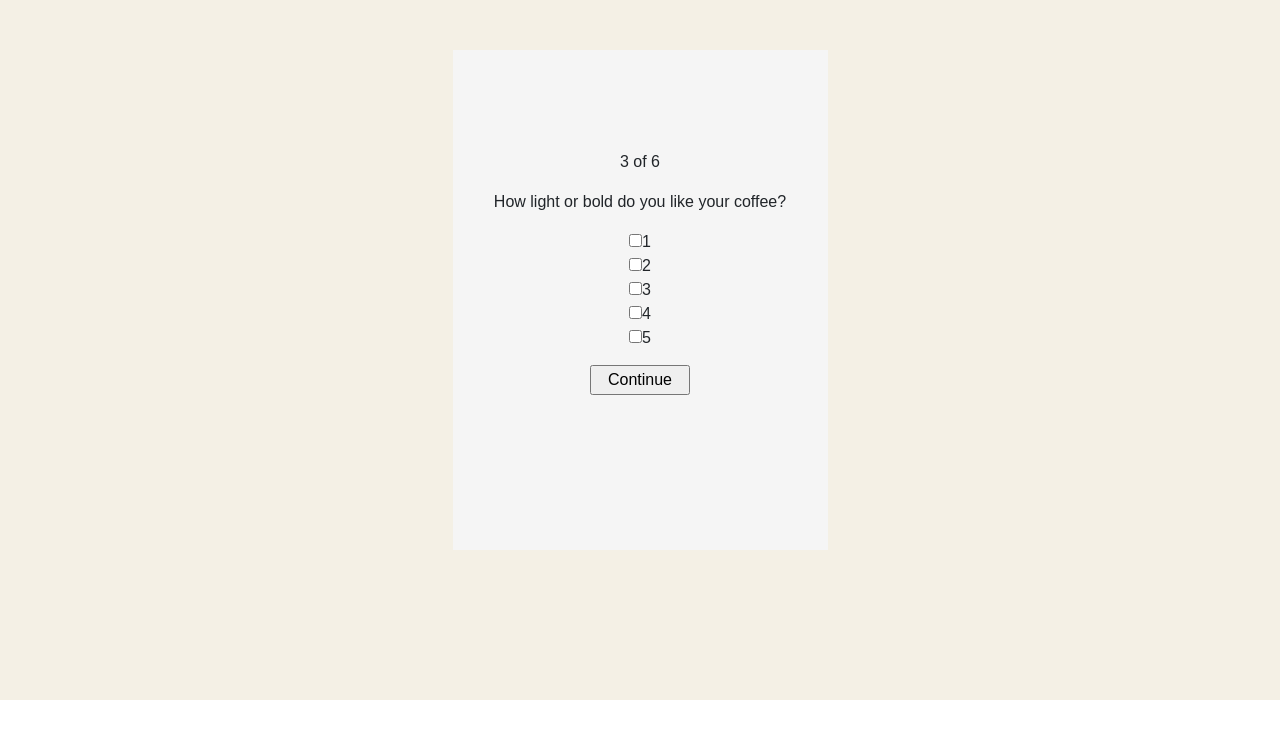
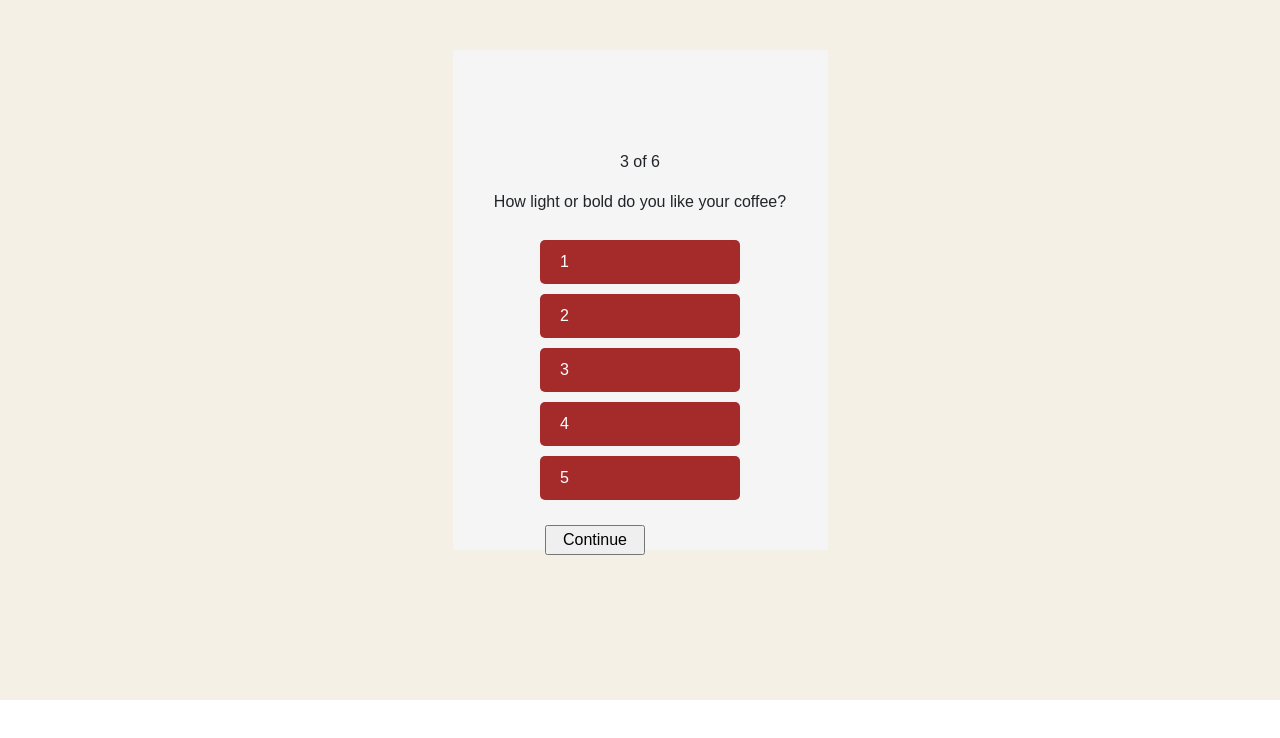
Before and after one commit to coffeenate-haku/frontend, a React (Create React App) app: page /survey/3 in a window 1280 px wide. Shown: the top 738 px of the page. Built offline with nearby package versions, Linux system fonts and the light colour scheme; no server answers; a web font is replaced by a local one.

Commit message:
style improvement on survey

```diff
--- a/src/components/SurveyA.js
+++ b/src/components/SurveyA.js
@@ -2,6 +2,9 @@ import React from "react";
 import { handleHotColdSurvey } from "../redux/actions/handleSurvey";
 import { connect } from "react-redux";
 import { withRouter } from "react-router-dom";
+import styled from "@emotion/styled";
+import { FontAwesomeIcon } from "@fortawesome/react-fontawesome";
+import { faCheckCircle } from "@fortawesome/free-solid-svg-icons";
 
 const style = {
   main: {
@@ -11,7 +14,7 @@ const style = {
   },
 
   mobile: {
-    backgroundColor: "#F5F5F5",
+    backgroundColor: "#FFFFFF",
     width: "375px",
     height: "500px",
     margin: "auto"
@@ -20,7 +23,23 @@ const style = {
   container: {
     paddingTop: "100px",
     textAlign: "center",
-    topMargin: "20px"
+    topMargin: "20px",
+    fontSize: "24px"
+  },
+
+  p: {
+    fontSize: "16px"
+  },
+
+  form: {
+    justifyContent: "center",
+    display: "flex",
+    flexDirection: "column"
+  },
+
+  text: {
+    textAlign: "left",
+    margin: "0 auto"
   },
 
   toolbar: {
@@ -43,6 +62,23 @@ const style = {
     margin: "15px"
   }
 };
+
+const StyledOption = styled.div`
+  padding: 10px 20px;
+  background: brown;
+  margin: 10px;
+  color: #fff;
+  width: 200px;
+  border-radius: 5px;
+  display: flex;
+  align-items: center;
+  justify-content: space-between;
+
+  :hover {
+    background: blue;
+    cursor: pointer;
+  }
+`;
 
 class HotColdSurvey extends React.Component {
   state = {
@@ -81,18 +117,22 @@ class HotColdSurvey extends React.Component {
     });
   };
 
+  handleOptionPressed = key => {
+    this.setState({
+      hotCold: {
+        ...this.state.hotCold,
+        [key]: !this.state.hotCold[key]
+      }
+    });
+  };
+
   renderCoffeeTypes() {
     return Object.keys(this.state.hotCold).map((key, index) => {
       return (
-        <div key={index}>
-          <input
-            onChange={this.handleCheckChieldElement}
-            type="checkbox"
-            checked={this.state.hotCold[key]}
-            value={key}
-          />
-          {key}
-        </div>
+        <StyledOption key={index} onClick={() => this.handleOptionPressed(key)}>
+          <span>{key}</span>
+          {this.state.hotCold[key] && <FontAwesomeIcon icon={faCheckCircle} />}
+        </StyledOption>
       );
     });
   }
@@ -103,9 +143,10 @@ class HotColdSurvey extends React.Component {
         <div style={style.main}>
           <div style={style.mobile}>
             <div style={style.container}>
-              <p>1 of 6</p>
+              <p style={style.p}>1 of 6</p>
               <p>How do you take your coffee?</p>
-              <form onSubmit={this.onSubmit}>
+              <div style={style.form}>
+                <form style={style.text} onSubmit={this.onSubmit}>
                   {this.renderCoffeeTypes()}
                   <input
                     style={style.continuebutton}
@@ -114,6 +155,7 @@ class HotColdSurvey extends React.Component {
                     onClick={this.onSubmit}
                   />
                 </form>
+              </div>
             </div>
           </div>
         </div>
--- a/src/components/SurveyB.js
+++ b/src/components/SurveyB.js
@@ -2,6 +2,9 @@ import React from "react";
 import { connect } from "react-redux";
 import { handleSugarLevelSurvey } from "../redux/actions/handleSurvey";
 import { withRouter } from "react-router-dom";
+import styled from "@emotion/styled";
+import { FontAwesomeIcon } from "@fortawesome/react-fontawesome";
+import { faCheckCircle } from "@fortawesome/free-solid-svg-icons";
 
 const style = {
   main: {
@@ -20,6 +23,21 @@ const style = {
     paddingTop: "100px",
     textAlign: "center",
     topMargin: "20px"
+  },
+
+  p: {
+    fontSize: "16px"
+  },
+
+  form: {
+    justifyContent: "center",
+    display: "flex",
+    flexDirection: "column"
+  },
+
+  text: {
+    textAlign: "left",
+    margin: "0 auto"
   },
 
   toolbar: {
@@ -42,6 +60,23 @@ const style = {
     margin: "15px"
   }
 };
+
+const StyledOption = styled.div`
+  padding: 10px 20px;
+  background: brown;
+  margin: 10px;
+  color: #fff;
+  width: 200px;
+  border-radius: 5px;
+  display: flex;
+  align-items: center;
+  justify-content: space-between;
+
+  :hover {
+    background: blue;
+    cursor: pointer;
+  }
+`;
 
 class SugarLevelSurvey extends React.Component {
   state = {
@@ -81,18 +116,24 @@ class SugarLevelSurvey extends React.Component {
     });
   };
 
+  handleOptionPressed = key => {
+    this.setState({
+      sugarLevel: {
+        ...this.state.sugarLevel,
+        [key]: !this.state.sugarLevel[key]
+      }
+    });
+  };
+
   renderCoffeeTypes() {
     return Object.keys(this.state.sugarLevel).map((key, index) => {
       return (
-        <div key={index}>
-          <input
-            onChange={this.handleCheckChieldElement}
-            type="checkbox"
-            checked={this.state.sugarLevel[key]}
-            value={key}
-          />
-          {key}
-        </div>
+        <StyledOption key={index} onClick={() => this.handleOptionPressed(key)}>
+          <span>{key}</span>
+          {this.state.sugarLevel[key] && (
+            <FontAwesomeIcon icon={faCheckCircle} />
+          )}
+        </StyledOption>
       );
     });
   }
@@ -103,9 +144,10 @@ class SugarLevelSurvey extends React.Component {
         <div style={style.main}>
           <div style={style.mobile}>
             <div style={style.container}>
-              <p>2 of 6</p>
+              <p style={style.p}>2 of 6</p>
               <p>Which sugar level you prefer the most?</p>
-              <form onSubmit={this.onSubmit}>
+              <div style={style.form}>
+                <form style={style.text} onSubmit={this.onSubmit}>
                   {this.renderCoffeeTypes()}
                   <input
                     style={style.continuebutton}
@@ -114,6 +156,7 @@ class SugarLevelSurvey extends React.Component {
                     onClick={this.onSubmit}
                   />
                 </form>
+              </div>
             </div>
           </div>
         </div>
--- a/src/components/SurveyC.js
+++ b/src/components/SurveyC.js
@@ -2,6 +2,9 @@ import React from "react";
 import { connect } from "react-redux";
 import { handleBodyLevelSurvey } from "../redux/actions/handleSurvey";
 import { withRouter } from "react-router-dom";
+import styled from "@emotion/styled";
+import { FontAwesomeIcon } from "@fortawesome/react-fontawesome";
+import { faCheckCircle } from "@fortawesome/free-solid-svg-icons";
 
 const style = {
   main: {
@@ -20,6 +23,20 @@ const style = {
     paddingTop: "100px",
     textAlign: "center",
     topMargin: "20px"
+  },
+  p: {
+    fontSize: "16px"
+  },
+
+  form: {
+    justifyContent: "center",
+    display: "flex",
+    flexDirection: "column"
+  },
+
+  text: {
+    textAlign: "left",
+    margin: "0 auto"
   },
 
   toolbar: {
@@ -42,6 +59,23 @@ const style = {
     margin: "15px"
   }
 };
+
+const StyledOption = styled.div`
+  padding: 10px 20px;
+  background: brown;
+  margin: 10px;
+  color: #fff;
+  width: 200px;
+  border-radius: 5px;
+  display: flex;
+  align-items: center;
+  justify-content: space-between;
+
+  :hover {
+    background: blue;
+    cursor: pointer;
+  }
+`;
 
 class BodyLevelSurvey extends React.Component {
   state = {
@@ -83,18 +117,24 @@ class BodyLevelSurvey extends React.Component {
     });
   };
 
+  handleOptionPressed = key => {
+    this.setState({
+      bodyLevel: {
+        ...this.state.bodyLevel,
+        [key]: !this.state.bodyLevel[key]
+      }
+    });
+  };
+
   renderCoffeeTypes() {
     return Object.keys(this.state.bodyLevel).map((key, index) => {
       return (
-        <div key={index}>
-          <input
-            onChange={this.handleCheckChieldElement}
-            type="checkbox"
-            checked={this.state.bodyLevel[key]}
-            value={key}
-          />
-          {key}
-        </div>
+        <StyledOption key={index} onClick={() => this.handleOptionPressed(key)}>
+          <span>{key}</span>
+          {this.state.bodyLevel[key] && (
+            <FontAwesomeIcon icon={faCheckCircle} />
+          )}
+        </StyledOption>
       );
     });
   }
@@ -105,9 +145,10 @@ class BodyLevelSurvey extends React.Component {
         <div style={style.main}>
           <div style={style.mobile}>
             <div style={style.container}>
-              <p>3 of 6</p>
+              <p style={style.p}>3 of 6</p>
               <p>How light or bold do you like your coffee?</p>
-              <form onSubmit={this.onSubmit}>
+              <div style={style.form}>
+                <form style={style.text} onSubmit={this.onSubmit}>
                   {this.renderCoffeeTypes()}
                   <input
                     style={style.continuebutton}
@@ -116,6 +157,7 @@ class BodyLevelSurvey extends React.Component {
                     onClick={this.onSubmit}
                   />
                 </form>
+              </div>
             </div>
           </div>
         </div>
--- a/src/components/SurveyD.js
+++ b/src/components/SurveyD.js
@@ -2,6 +2,9 @@ import React from "react";
 import { connect } from "react-redux";
 import { handleFoamLevelSurvey } from "../redux/actions/handleSurvey";
 import { withRouter } from "react-router-dom";
+import styled from "@emotion/styled";
+import { FontAwesomeIcon } from "@fortawesome/react-fontawesome";
+import { faCheckCircle } from "@fortawesome/free-solid-svg-icons";
 
 const style = {
   main: {
@@ -20,6 +23,21 @@ const style = {
     paddingTop: "100px",
     textAlign: "center",
     topMargin: "20px"
+  },
+
+  p: {
+    fontSize: "16px"
+  },
+
+  form: {
+    justifyContent: "center",
+    display: "flex",
+    flexDirection: "column"
+  },
+
+  text: {
+    textAlign: "left",
+    margin: "0 auto"
   },
 
   toolbar: {
@@ -42,6 +60,23 @@ const style = {
     margin: "15px"
   }
 };
+
+const StyledOption = styled.div`
+  padding: 10px 20px;
+  background: brown;
+  margin: 10px;
+  color: #fff;
+  width: 200px;
+  border-radius: 5px;
+  display: flex;
+  align-items: center;
+  justify-content: space-between;
+
+  :hover {
+    background: blue;
+    cursor: pointer;
+  }
+`;
 
 class FoamLevelSurvey extends React.Component {
   state = {
@@ -81,18 +116,24 @@ class FoamLevelSurvey extends React.Component {
     });
   };
 
+  handleOptionPressed = key => {
+    this.setState({
+      foamLevel: {
+        ...this.state.foamLevel,
+        [key]: !this.state.foamLevel[key]
+      }
+    });
+  };
+
   renderCoffeeTypes() {
     return Object.keys(this.state.foamLevel).map((key, index) => {
       return (
-        <div key={index}>
-          <input
-            onChange={this.handleCheckChieldElement}
-            type="checkbox"
-            checked={this.state.foamLevel[key]}
-            value={key}
-          />
-          {key}
-        </div>
+        <StyledOption key={index} onClick={() => this.handleOptionPressed(key)}>
+          <span>{key}</span>
+          {this.state.foamLevel[key] && (
+            <FontAwesomeIcon icon={faCheckCircle} />
+          )}
+        </StyledOption>
       );
     });
   }
@@ -103,9 +144,10 @@ class FoamLevelSurvey extends React.Component {
         <div style={style.main}>
           <div style={style.mobile}>
             <div style={style.container}>
-              <p>4 of 6</p>
+              <p style={style.p}>4 of 6</p>
               <p>Which foam level do you prefer?</p>
-              <form onSubmit={this.onSubmit}>
+              <div style={style.form}>
+                <form style={style.text} onSubmit={this.onSubmit}>
                   {this.renderCoffeeTypes()}
                   <input
                     style={style.continuebutton}
@@ -114,6 +156,7 @@ class FoamLevelSurvey extends React.Component {
                     onClick={this.onSubmit}
                   />
                 </form>
+              </div>
             </div>
           </div>
         </div>
--- a/src/components/SurveyE.js
+++ b/src/components/SurveyE.js
@@ -2,6 +2,9 @@ import React from "react";
 import { connect } from "react-redux";
 import { handleMilkLevelSurvey } from "../redux/actions/handleSurvey";
 import { withRouter } from "react-router-dom";
+import styled from "@emotion/styled";
+import { FontAwesomeIcon } from "@fortawesome/react-fontawesome";
+import { faCheckCircle } from "@fortawesome/free-solid-svg-icons";
 
 const style = {
   main: {
@@ -20,6 +23,21 @@ const style = {
     paddingTop: "100px",
     textAlign: "center",
     topMargin: "20px"
+  },
+
+  p: {
+    fontSize: "16px"
+  },
+
+  form: {
+    justifyContent: "center",
+    display: "flex",
+    flexDirection: "column"
+  },
+
+  text: {
+    textAlign: "left",
+    margin: "0 auto"
   },
 
   toolbar: {
@@ -42,6 +60,24 @@ const style = {
     margin: "15px"
   }
 };
+
+const StyledOption = styled.div`
+  padding: 10px 20px;
+  background: brown;
+  margin: 10px;
+  color: #fff;
+  width: 200px;
+  border-radius: 5px;
+  display: flex;
+  align-items: center;
+  justify-content: space-between;
+
+  :hover {
+    background: blue;
+    cursor: pointer;
+  }
+`;
+
 class MilkLevelSurvey extends React.Component {
   state = {
     milkLevel: {
@@ -83,18 +119,24 @@ class MilkLevelSurvey extends React.Component {
     });
   };
 
+  handleOptionPressed = key => {
+    this.setState({
+      milkLevel: {
+        ...this.state.milkLevel,
+        [key]: !this.state.milkLevel[key]
+      }
+    });
+  };
+
   renderCoffeeTypes() {
     return Object.keys(this.state.milkLevel).map((key, index) => {
       return (
-        <div key={index}>
-          <input
-            onChange={this.handleCheckChieldElement}
-            type="checkbox"
-            checked={this.state.milkLevel[key]}
-            value={key}
-          />
-          {key}
-        </div>
+        <StyledOption key={index} onClick={() => this.handleOptionPressed(key)}>
+          <span>{key}</span>
+          {this.state.milkLevel[key] && (
+            <FontAwesomeIcon icon={faCheckCircle} />
+          )}
+        </StyledOption>
       );
     });
   }
@@ -105,9 +147,10 @@ class MilkLevelSurvey extends React.Component {
         <div style={style.main}>
           <div style={style.mobile}>
             <div style={style.container}>
-              <p>5 of 6</p>
+              <p style={style.p}>5 of 6</p>
               <p>Which milk level do you prefer?</p>
-              <form onSubmit={this.onSubmit}>
+              <div style={style.form}>
+                <form style={style.text} onSubmit={this.onSubmit}>
                   {this.renderCoffeeTypes()}
                   <input
                     style={style.continuebutton}
@@ -116,6 +159,7 @@ class MilkLevelSurvey extends React.Component {
                     onClick={this.onSubmit}
                   />
                 </form>
+              </div>
             </div>
           </div>
         </div>
--- a/src/components/SurveyF.js
+++ b/src/components/SurveyF.js
@@ -2,6 +2,9 @@ import React from "react";
 import { connect } from "react-redux";
 import { handleFlavorsLevelSurvey } from "../redux/actions/handleSurvey";
 import { withRouter } from "react-router-dom";
+import styled from "@emotion/styled";
+import { FontAwesomeIcon } from "@fortawesome/react-fontawesome";
+import { faCheckCircle } from "@fortawesome/free-solid-svg-icons";
 
 const axios = require("axios");
 
@@ -24,6 +27,21 @@ const style = {
     topMargin: "20px"
   },
 
+  p: {
+    fontSize: "16px"
+  },
+
+  form: {
+    justifyContent: "center",
+    display: "flex",
+    flexDirection: "column"
+  },
+
+  text: {
+    textAlign: "left",
+    margin: "0 auto"
+  },
+
   toolbar: {
     display: "flex",
     justifyContent: "center",
@@ -44,6 +62,23 @@ const style = {
     margin: "15px"
   }
 };
+
+const StyledOption = styled.div`
+  padding: 10px 20px;
+  background: brown;
+  margin: 10px;
+  color: #fff;
+  width: 200px;
+  border-radius: 5px;
+  display: flex;
+  align-items: center;
+  justify-content: space-between;
+
+  :hover {
+    background: blue;
+    cursor: pointer;
+  }
+`;
 
 class FlavorsSurvey extends React.Component {
   state = {
@@ -102,18 +137,22 @@ class FlavorsSurvey extends React.Component {
     });
   };
 
+  handleOptionPressed = key => {
+    this.setState({
+      flavors: {
+        ...this.state.flavors,
+        [key]: !this.state.flavors[key]
+      }
+    });
+  };
+
   renderCoffeeTypes() {
     return Object.keys(this.state.flavors).map((key, index) => {
       return (
-        <div key={index}>
-          <input
-            onChange={this.handleCheckChieldElement}
-            type="checkbox"
-            checked={this.state.flavors[key]}
-            value={key}
-          />
-          {key}
-        </div>
+        <StyledOption key={index} onClick={() => this.handleOptionPressed(key)}>
+          <span>{key}</span>
+          {this.state.flavors[key] && <FontAwesomeIcon icon={faCheckCircle} />}
+        </StyledOption>
       );
     });
   }
@@ -124,9 +163,10 @@ class FlavorsSurvey extends React.Component {
         <div style={style.main}>
           <div style={style.mobile}>
             <div style={style.container}>
-              <p>6 of 6</p>
+              <p style={style.p}>6 of 6</p>
               <p>Which flavors do you prefer with your coffee?</p>
-              <form onSubmit={this.onSubmit}>
+              <div style={style.form}>
+                <form style={style.text} onSubmit={this.onSubmit}>
                   {this.renderCoffeeTypes()}
                   <input
                     style={style.continuebutton}
@@ -135,6 +175,7 @@ class FlavorsSurvey extends React.Component {
                     onClick={this.onSubmit}
                   />
                 </form>
+              </div>
             </div>
           </div>
         </div>
```
Lines whose indentation alone changed are shown as unchanged.
